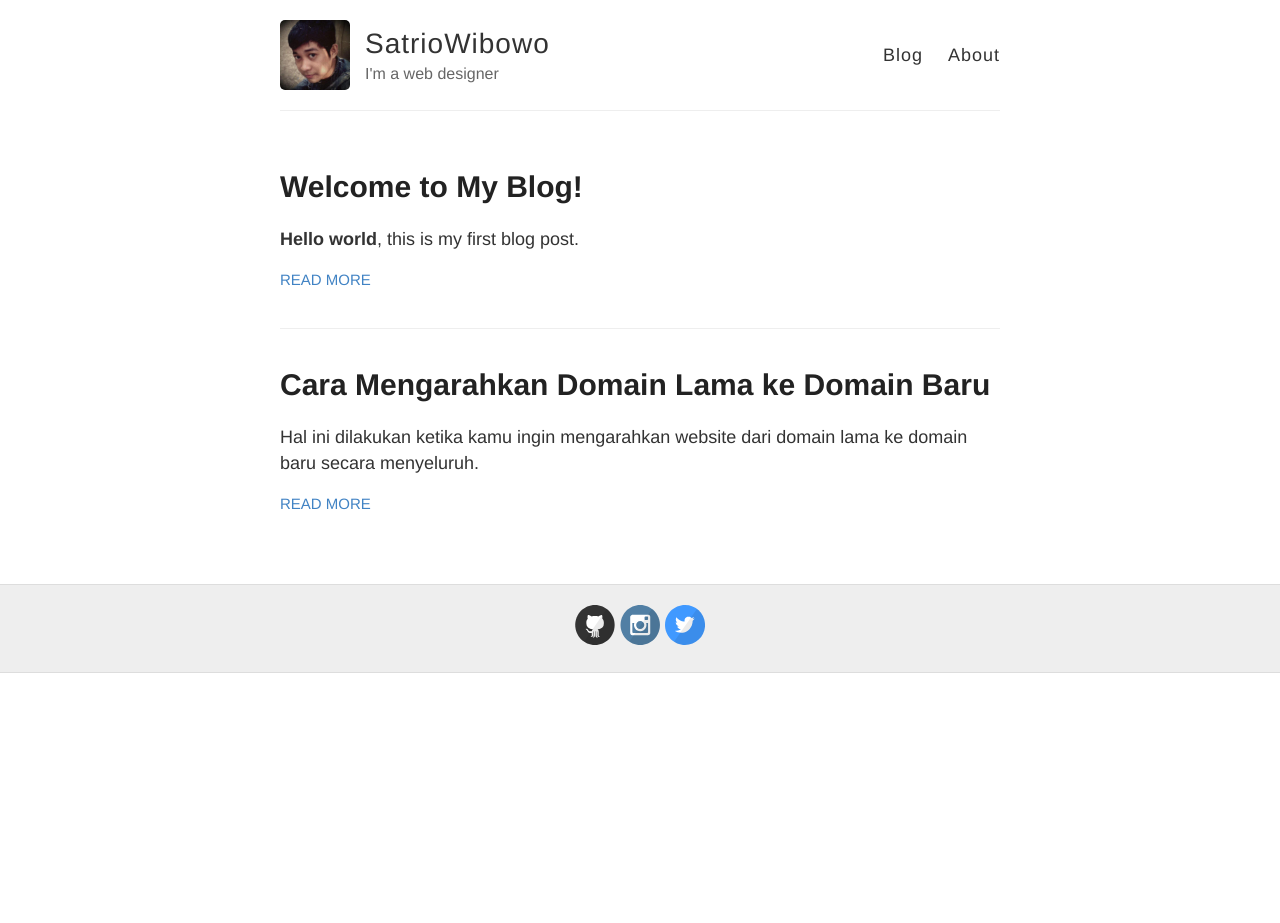
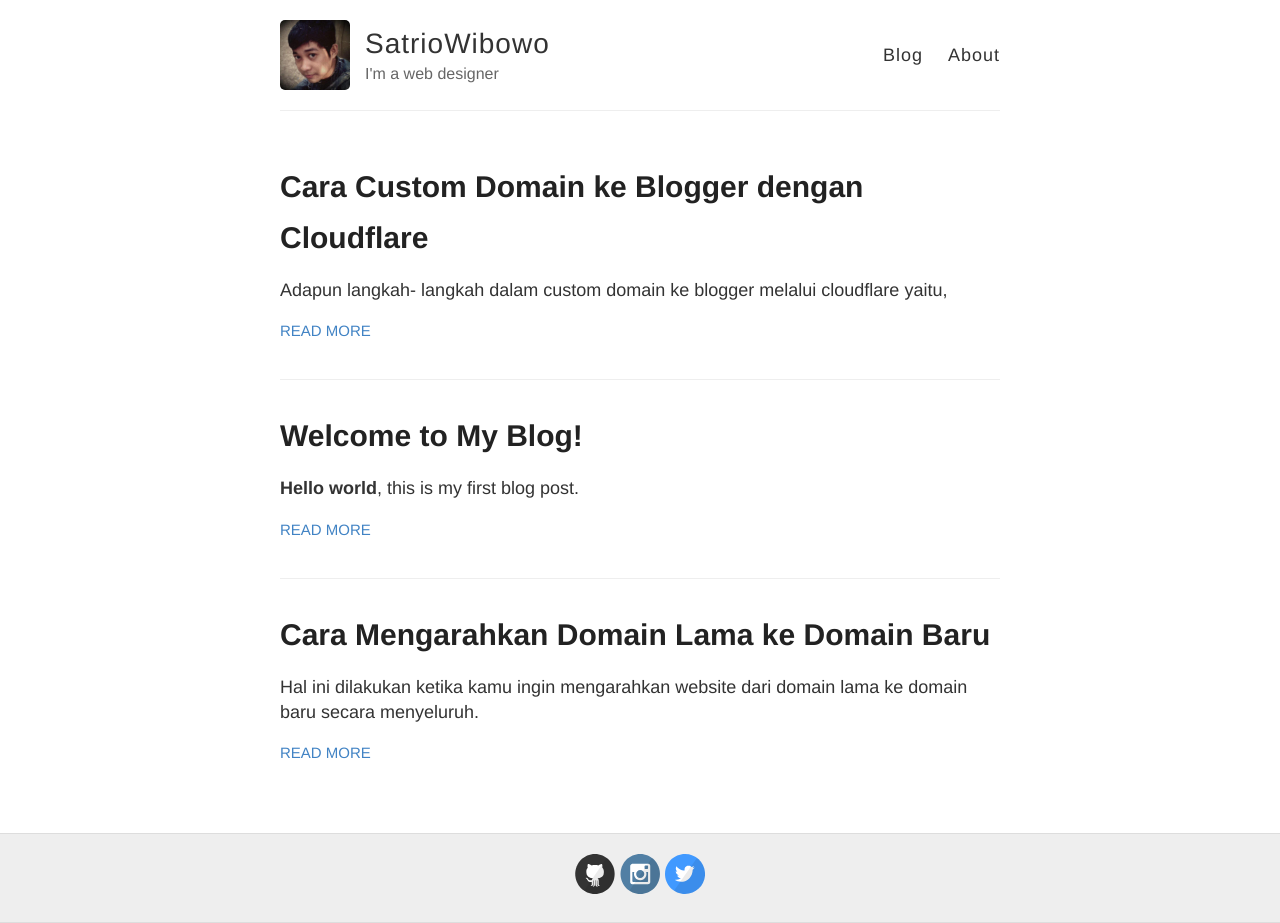
Before and after one commit to sa3owibowo/blog, a Jekyll site: the page built from index.html, in a window 1280 px wide. Built offline with Jekyll 4.4.1, drawn with Linux system fonts in a browser that asks for light colours; before the commit the page ends 900 px from its top, so only the background shows below that; some of the changed lines change nothing that is shown.

Commit message:
Update 2020-12-31-Cara-Custom-Domain-ke-Blogger-dengan-Cloudflare.md

```diff
--- a/_posts/2020-12-31-Cara-Custom-Domain-ke-Blogger-dengan-Cloudflare.md
+++ b/_posts/2020-12-31-Cara-Custom-Domain-ke-Blogger-dengan-Cloudflare.md
@@ -1,4 +1,58 @@
 ---
-published: false
+layout: post
+title:  Cara Custom Domain ke Blogger dengan Cloudflare
 ---
 Adapun langkah- langkah dalam custom domain ke blogger melalui cloudflare yaitu,
+
+**1. Mendaftar Cloudflare**<br/>
+Langkah awal untuk memasang custom domain Blogger dengan Cloudflare adalah membuat akun di websitenya. Buka alamat berikut dan lakukan registrasi seperti biasa.
+<pre><code>https://www.cloudflare.com</code></pre>
+Gratis kok, ikuti saja semua langkahnya.
+
+**2. Melakukan Pengaturan di Akun Blogspot**<br/>
+Langkah selanjutnya, buka tab baru pada browser, ketikkan www.blogger.com. Kemudian login menggunakan akun blogger anda. Untuk melakukan custom domain ke blogger, klik pada tab `Settings` dan cek pada bagian `Publishing`. Silakan klik tulisan `custom domain`.
+
+![_custom domain](https://www.domainesia.com/asset/uploads/2019/05/Screen-Shot-2020-09-02-at-9.46.03-AM.png)
+
+Tuliskan `nama domain` yang ingin dilakukan custom domain. Misalnya www.satriowibowo.com. Pastikan menggunakan `www` ya. Lalu klik `Save`.
+
+![_custom domain](https://www.domainesia.com/asset/uploads/2016/04/Screen-Shot-2020-09-02-at-9.46.21-PM-e1599062157516.png)
+
+Maka akan ada error dari pihak blogspot. Mengapa itu bisa terjadi? Hal ini dikarenakan domain yang anda tuliskan belum ada sinkronisasi dari pihak blogger dan domain. Namun tenang saja! Jangan panik ya. Untuk melakukan sinkronisasi, terdapat **host unik** dan **record unik dari google** yang harus di masukkan ke pengaturan domain.
+
+![_custom domain](https://www.domainesia.com/asset/uploads/2016/04/Screen-Shot-2020-09-02-at-10.46.24-PM-1-e1599062143528.png)
+
+**3. Menambahkan CNAME Record**<br/>
+Buka https://www.cloudflare.com tadi lagi, kemudian tambahkan record pada CNAME. Pada kolom Host, masukkan nama domain anda dan pada kolom kedua isikan ghs.google.com. Kemudian klik `Save Changes`.
+
+![_custom domain](https://www.domainesia.com/asset/uploads/2018/01/Selection_245.png)
+
+Masukkan **host unik** dan **record unik dari google.** Jangan lupa untuk memilih tipe `CNAME record`. **Ingat, setiap akun memiliki host unik dan record unik yang berbeda. Jadi, pastikan copy paste sesuai dengan yang tertera di akun blogger anda!**
+
+![_custom domain](https://www.domainesia.com/asset/uploads/2018/01/Selection_246.png)
+Catatan: **Pastikan anda telah menambahkan 4 A record yang berisi 4 IP address dari blogger dan 2 CNAME record!**
+
+**4. Menambahkan A Record**<br/>
+Nah, step ini merupakan hal yang penting karena anda harus mengarahkan IP Address Blogspot/ Blogger ke domain yang anda miliki. Masukkan A record lalu isikan hostname dan IP address dari blogger. Adapun IP address dari blogger/ blogger sendiri yaitu,
+<pre><code>
+216.239.32.21
+
+216.239.34.21
+
+216.239.36.21
+
+216.239.38.21
+</pre></code>
+Isikan satu persatu IP Address Blogspot tersebut. Jangan lupa klik `Save Changes`.
+
+![_custom domain](https://www.domainesia.com/asset/uploads/2018/01/Selection_244.png)
+
+**4. Memasukkan Kembali Domain/ URL Pihak Ketiga**<br/>
+Setelah pengaturan tadi anda tambahkan semua, hal selanjutnya yaitu silahkan login ke blogger.com lagi. coba reload browser atau coba tuliskan domain kembali dan klik `Save`. Bila masih tidak bisa, mohon bersabar karena mungkin Blogger masih dalam **proses propagasi** dengan DNS Anda yang dapat memakan waktu hingga 24 jam. **Jika lebih dari 24 jam juga belum bisa dilakukan, maka mungkin terdapat kesalahan pada pengaturan Anda** dan silakan coba lagi untuk yang kedua kali.
+
+![_custom domain](https://www.domainesia.com/asset/uploads/2016/04/Screen-Shot-2020-09-02-at-9.46.21-PM-1-e1599101932541.png)
+
+Jika proses `Simpan` sudah berhasil, maka Anda akan melihat halaman Settings di Blogger berisi nama domain dan nama blog lama. Misalnya www.satriowibowo.com dan dibawahnya terdapat nama blog lama berupa xxxx.blogspot.com. Agar alamat blogger bisa langsung terarah, silakan aktifkan `Redirect domain` dan jangan lupa centang bagian **Alihkan domain.com ke www.domain.com** lalu kil `Simpan`. Custom domain anda sudah berhasil dilakukan.
+
+**5. Menunggu Proses Resolving DNS dan Update Konfigurasi**<br/>
+Reminder, untuk proses custom domain ke Blogspot di Cloudflare ini memerlukan waktu **kurang lebih 24 jam** untuk resolving DNS dan update konfigurasi.
```
